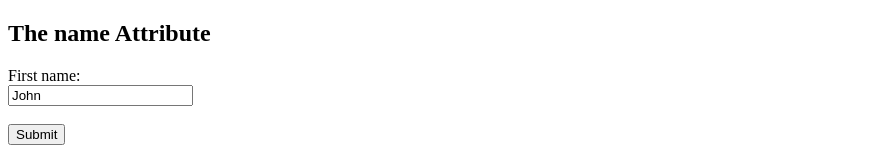
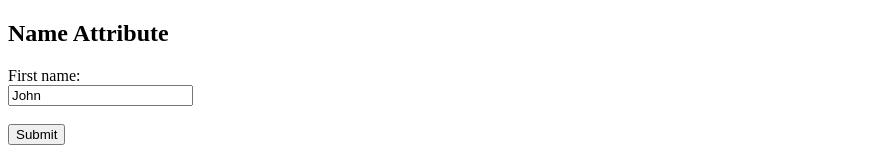
Before and after one commit to immelodylyn/my-app, a plain HTML site: page index.html in a window 1280 px wide. Shown: the top 160 px of the page, without its empty margins (0-871 px from the left). Drawn offline with Linux system fonts and the light colour scheme.

Commit message:
remove word in heading

```diff
--- a/index.html
+++ b/index.html
@@ -2,7 +2,7 @@
 <html>
   <body>
 
-    <h2>The name Attribute</h2>
+    <h2>Name Attribute</h2>
 
   <form action="/action_page.php">
     <label for="fname">First name:</label><br>
```
